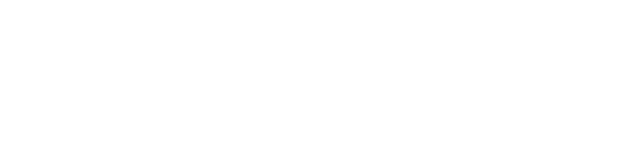
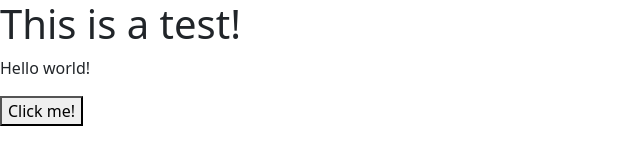
Before and after one commit to jambardev/Bootstrap-love-rosie, a plain HTML site: page index.html in a window 1280 px wide. Shown: the whole page, without its empty margins (0-640 px from the left). Drawn offline with nearby package versions, Linux system fonts and the light colour scheme.

Commit message:
added button and tested

```diff
--- a/index.html
+++ b/index.html
@@ -20,6 +20,8 @@
     <title>Document</title>
 </head>
 <body>
-
+    <h1>This is a test!</h1>
+    <p>Hello world!</p>
+    <button>Click me!</button>
 </body>
 </html>
```
